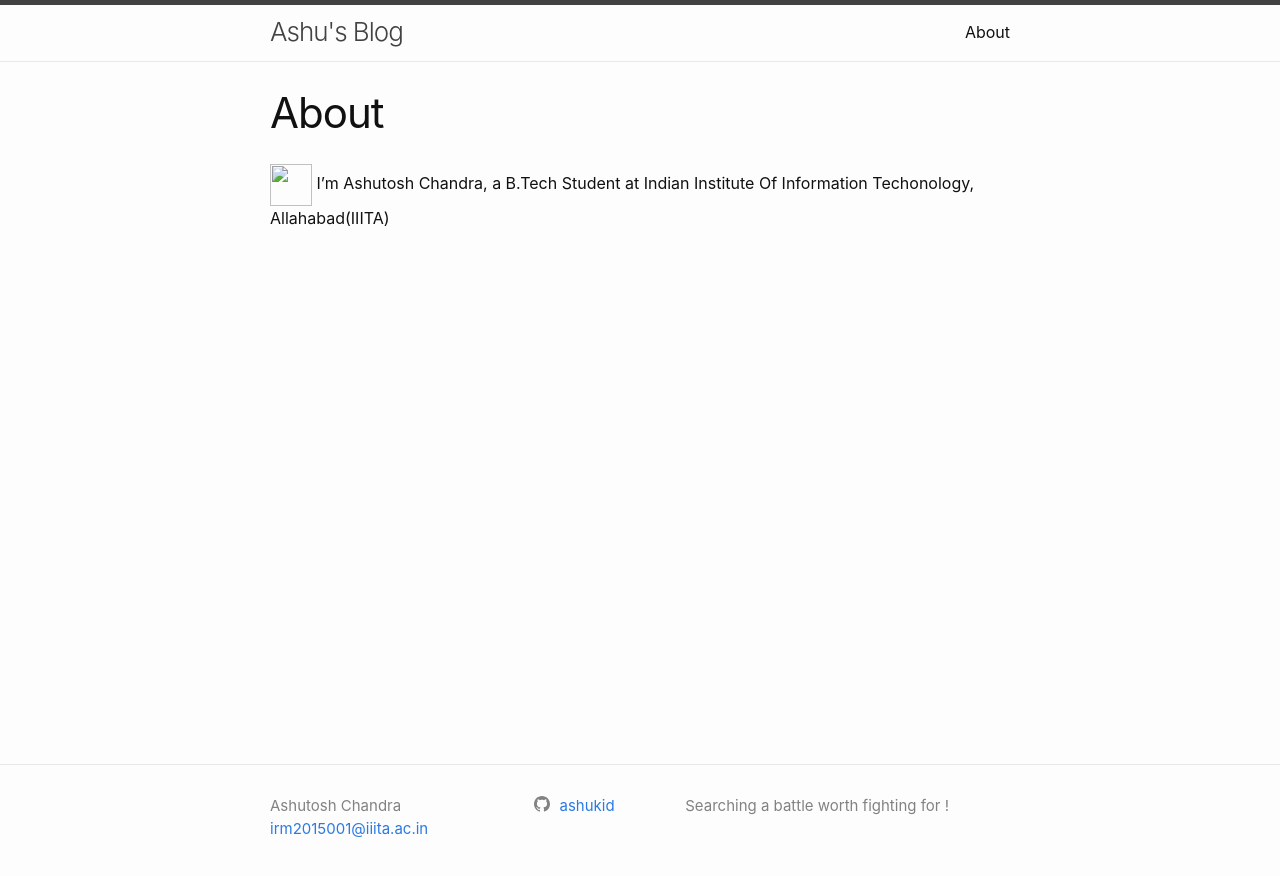
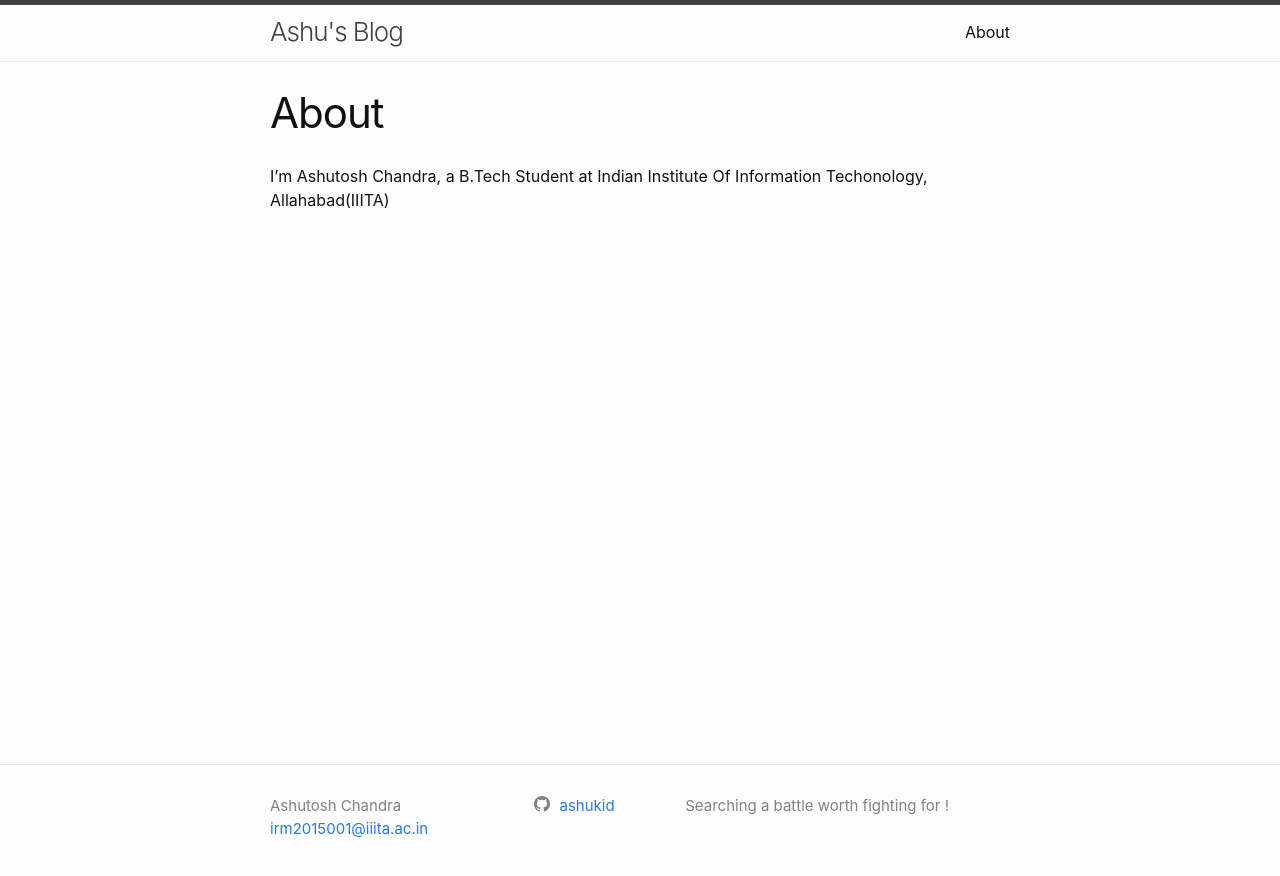
Before and after one commit to ashukid/ashukid.github.io, a Jekyll site: the page built from about.md, in a window 1280 px wide. Shown: the top 876 px of the page. Built offline with Jekyll 4.4.1, drawn with Linux system fonts in a browser that asks for light colours.

Commit message:
basic changed 1

```diff
--- a/about.md
+++ b/about.md
@@ -4,5 +4,4 @@ title: About
 permalink: /about/
 ---
 
-<img src='me.jpeg' height="42" width="42">
 I'm Ashutosh Chandra, a B.Tech Student at Indian Institute Of Information Techonology, Allahabad(IIITA)
```
